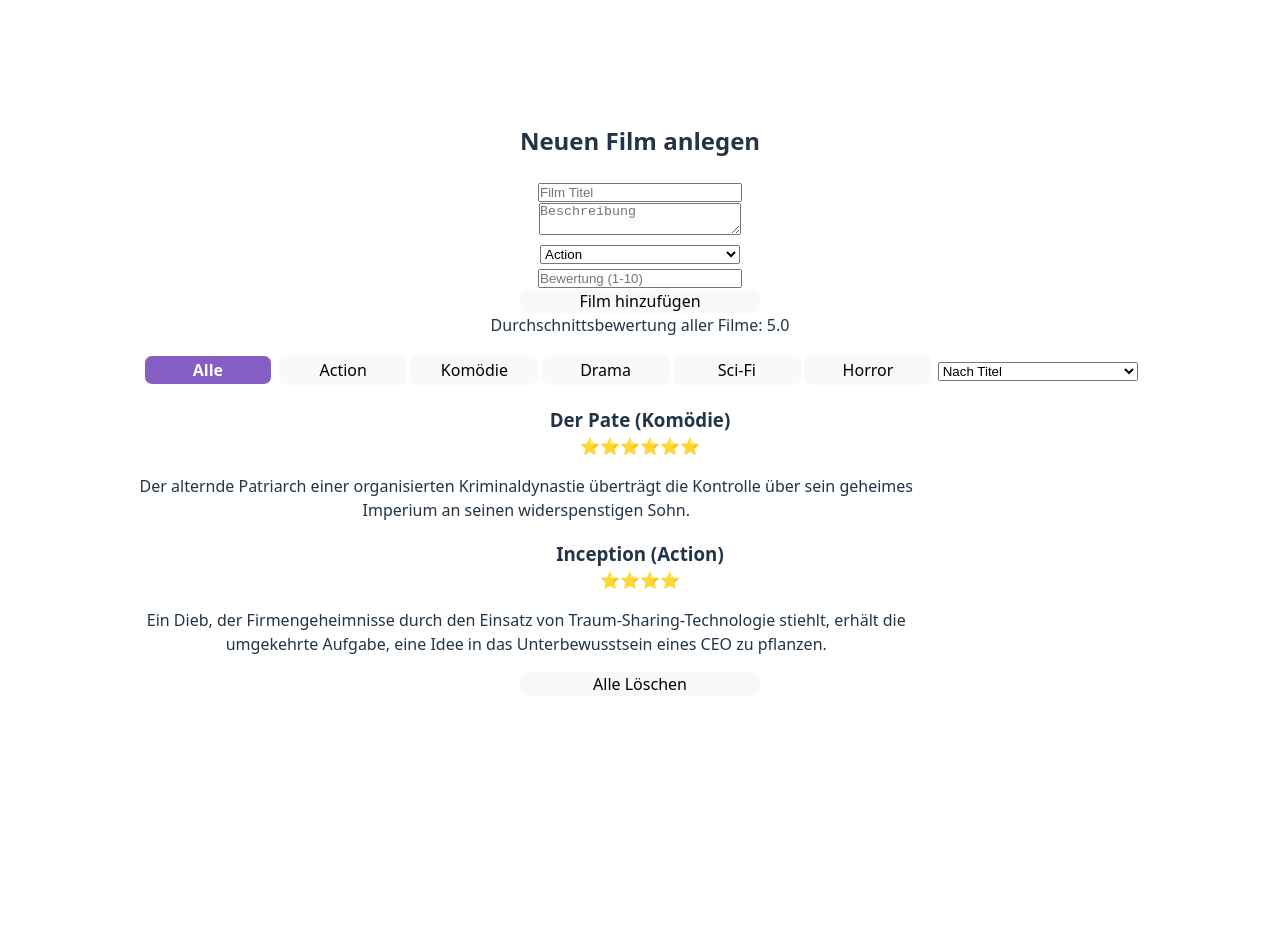
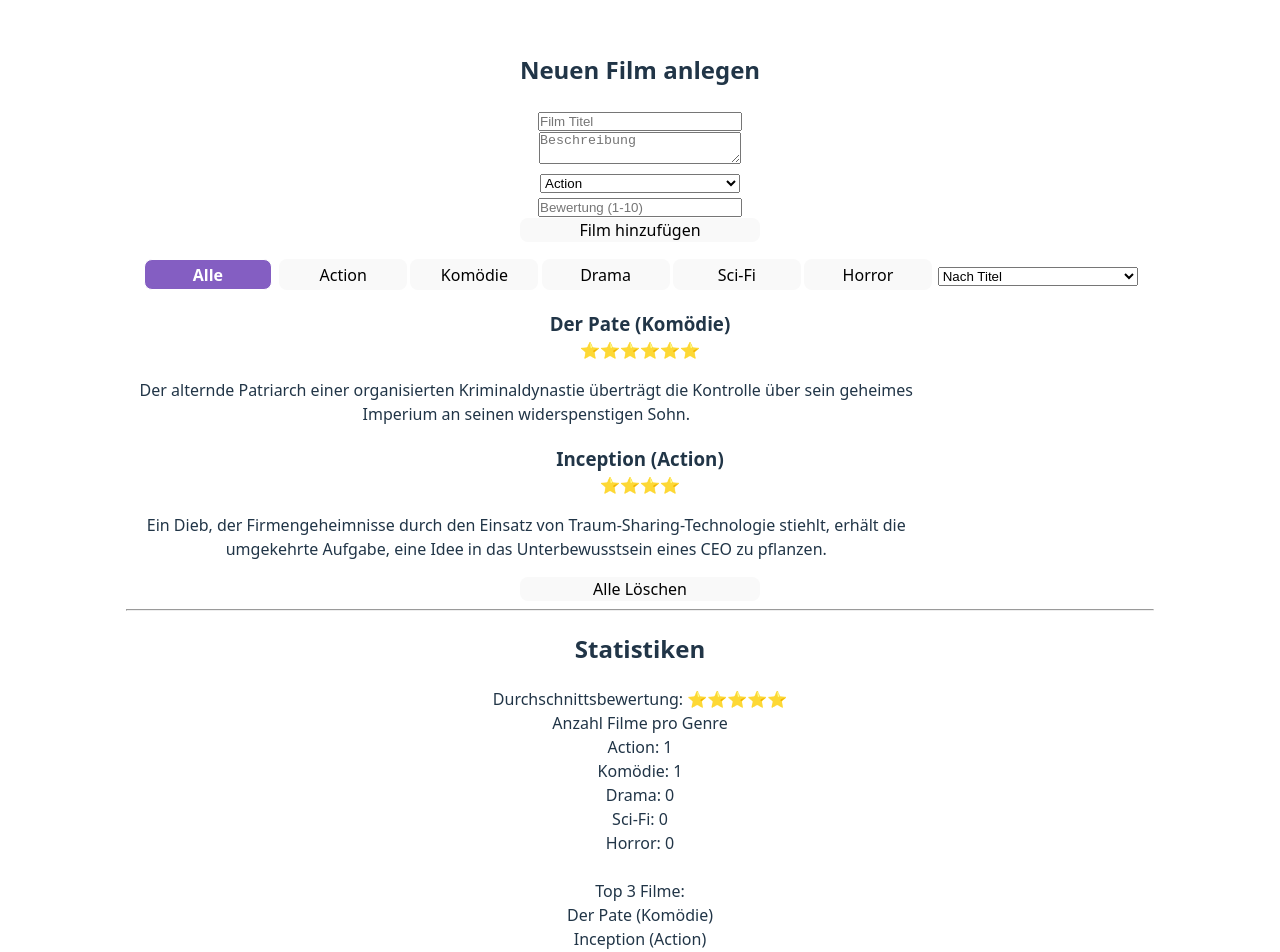
Before and after one commit to Jonny1Coder/BBK_SOW_Film-Bewertungs-App, a Svelte app: page / in a window 1280 px wide. Shown: the top 952 px of the page. Before the commit the page ends 800 px from the top, so only its background shows below. Built offline with nearby package versions, Linux system fonts and the light colour scheme.

Commit message:
2. Statistik-Dashboard

```diff
--- a/src/App.svelte
+++ b/src/App.svelte
@@ -1,6 +1,5 @@
 <script>
-  import { filme } from './stores/filmStore.js';
-
+  import { filme, durchschnittsBewertung, genreStats, topFilme } from './stores/filmStore.js';
   let genres = [
     "Action",
     "Komödie",
@@ -37,10 +36,6 @@
     const bt = (b?.titel ?? '').toString();
     return at.localeCompare(bt);
   });
-
-  $: durchschnitt = $filme.length > 0
-    ? ($filme.reduce((sum, f) => sum + (Number(f.bewertung) || 0), 0) / $filme.length).toFixed(1)
-    : 0;
 
   let neuerFilm = {
     id: $filme.length,
@@ -87,7 +82,6 @@
     <input type="number" placeholder="Bewertung (1-10)" bind:value={neuerFilm.bewertung}><br>
     <button on:click|preventDefault={addFilm}>Film hinzufügen</button>
   </form>
-  Durchschnittsbewertung aller Filme: {durchschnitt}
 
   <nav>
     <button class:active={selectedGenre === "Alle"} on:click={() => setActive("Alle")}>Alle</button>
@@ -118,6 +112,28 @@
     {/each}
   </div>
   <button on:click={ () => clearFilm()}>Alle Löschen</button>
+  <hr>
+  <div>
+    <h2>Statistiken</h2>
+    Durchschnittsbewertung:
+    {#each Array(Math.round(Number($durchschnittsBewertung))) as _}
+      ⭐
+    {/each}
+    <br>
+    Anzahl Filme pro Genre
+    <div>
+    {#each genres as genre}
+      {genre}: {($genreStats[genre] ?? 0)}<br>
+    {/each}
+    </div>
+    <br>
+    Top 3 Filme:
+    <div>
+      {#each $topFilme as film }
+        {film.titel} ({film.genre})<br>
+      {/each}
+    </div>
+  </div>
 
 </main>
 
```
